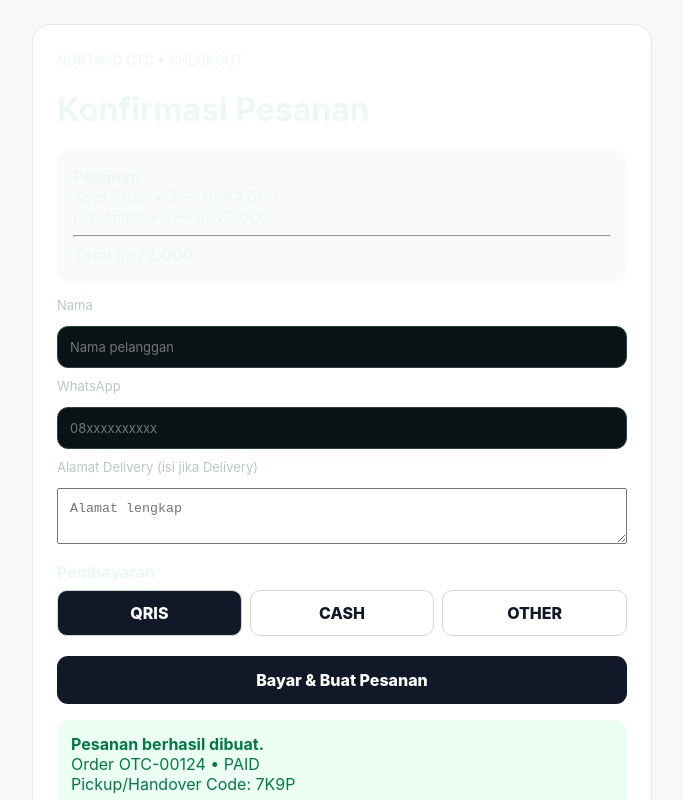
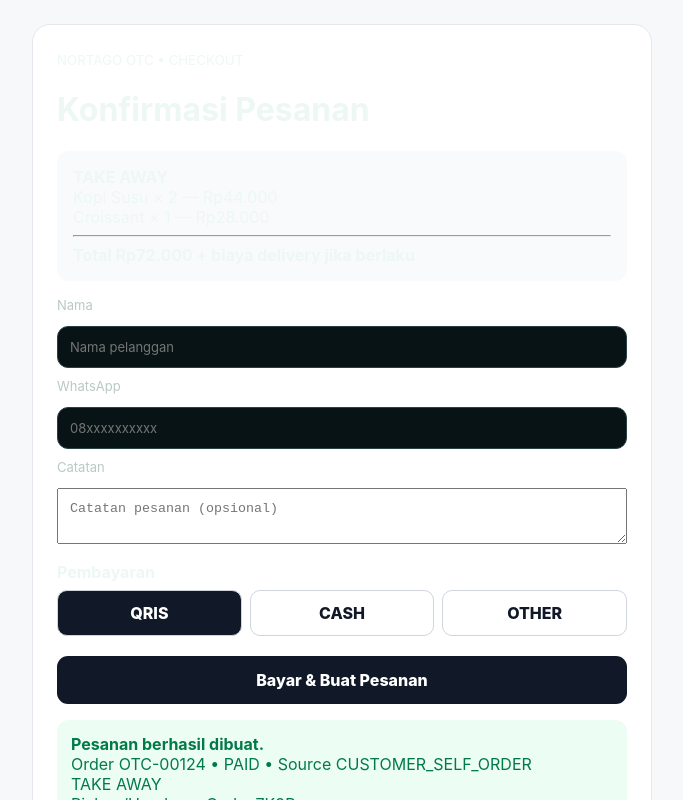
Before and after one commit to adiaris2022-rgb/tjsl-impact-control-tower, a Next.js app: page /otc/checkout in a window 1280 px wide. Both pictures are taken after a click on the button "Bayar & Buat Pesanan". Shown: the top 800 px of the page, without its empty margins (298-981 px from the left). Built offline with nearby package versions, Linux system fonts and the light colour scheme.

Commit message:
feat: complete OTC checkout for take away PO and delivery

```diff
--- a/app/otc/checkout/page.tsx
+++ b/app/otc/checkout/page.tsx
@@ -1,9 +1,23 @@
 "use client";
+import {useSearchParams} from "next/navigation";
 import {useState} from "react";
-export default function Checkout(){const [method,setMethod]=useState("QRIS"),[done,setDone]=useState(false);return <main style={{minHeight:"100vh",background:"#f7f8fa",padding:24,fontFamily:"Inter,system-ui,sans-serif"}}><div style={{maxWidth:620,margin:"0 auto",background:"#fff",padding:24,borderRadius:18,border:"1px solid #e4e7ec"}}>
-<small>NORTAGO OTC • CHECKOUT</small><h1>Konfirmasi Pesanan</h1><div style={{padding:16,background:"#f8fafc",borderRadius:12,margin:"16px 0"}}><b>Pesanan</b><div>Kopi Susu × 2 — Rp44.000</div><div>Croissant × 1 — Rp28.000</div><hr/><strong>Total Rp72.000</strong></div>
-<label>Nama<input placeholder="Nama pelanggan" style={{width:"100%",padding:12,margin:"6px 0 10px",boxSizing:"border-box"}}/></label><label>WhatsApp<input placeholder="08xxxxxxxxxx" style={{width:"100%",padding:12,margin:"6px 0 10px",boxSizing:"border-box"}}/></label><label>Alamat Delivery (isi jika Delivery)<textarea placeholder="Alamat lengkap" style={{width:"100%",padding:12,margin:"6px 0",boxSizing:"border-box"}}/></label>
-<div style={{marginTop:12}}><b>Pembayaran</b><div style={{display:"grid",gridTemplateColumns:"repeat(3,1fr)",gap:8,marginTop:8}}>{["QRIS","CASH","OTHER"].map(x=><button key={x} onClick={()=>setMethod(x)} style={{padding:12,borderRadius:10,border:"1px solid #d0d5dd",background:method===x?"#111827":"#fff",color:method===x?"#fff":"#111827"}}>{x}</button>)}</div></div>
-<button onClick={()=>setDone(true)} style={{width:"100%",marginTop:20,padding:14,border:0,borderRadius:11,background:"#111827",color:"#fff",fontWeight:800}}>Bayar & Buat Pesanan</button>
-{done&&<div style={{marginTop:16,padding:14,borderRadius:12,background:"#ecfdf3",color:"#027a48"}}><b>Pesanan berhasil dibuat.</b><br/>Order OTC-00124 • PAID<br/>Pickup/Handover Code: 7K9P</div>}
-<footer style={{marginTop:40,textAlign:"center",fontSize:12,color:"#98a2b3"}}>Supported by NORTAGO</footer></div></main>}
+
+export default function Checkout(){
+ const params=useSearchParams(); const mode=params.get("mode")||"TAKE AWAY";
+ const [method,setMethod]=useState("QRIS"),[done,setDone]=useState(false);
+ const [date,setDate]=useState(""),[time,setTime]=useState(""),[address,setAddress]=useState("");
+ const delivery=mode==="DELIVERY", po=mode==="PRE-ORDER";
+ const resultLine = po ? ("PO "+(date||"-")+" "+(time||"-")) : delivery ? "DELIVERY • Handover to third-party courier" : "TAKE AWAY";
+ return <main style={{minHeight:"100vh",background:"#f7f8fa",padding:24,fontFamily:"Inter,system-ui,sans-serif"}}><div style={{maxWidth:620,margin:"0 auto",background:"#fff",padding:24,borderRadius:18,border:"1px solid #e4e7ec"}}>
+ <small>NORTAGO OTC • CHECKOUT</small><h1>Konfirmasi Pesanan</h1>
+ <div style={{padding:16,background:"#f8fafc",borderRadius:12,margin:"16px 0"}}><b>{mode}</b><div>Kopi Susu × 2 — Rp44.000</div><div>Croissant × 1 — Rp28.000</div>{delivery&&<div>Delivery fee — dikonfigurasi bisnis/mitra</div>}<hr/><strong>Total Rp72.000 + biaya delivery jika berlaku</strong></div>
+ <label>Nama<input placeholder="Nama pelanggan" style={{width:"100%",padding:12,margin:"6px 0 10px",boxSizing:"border-box"}}/></label>
+ <label>WhatsApp<input placeholder="08xxxxxxxxxx" style={{width:"100%",padding:12,margin:"6px 0 10px",boxSizing:"border-box"}}/></label>
+ {po&&<div style={{display:"grid",gridTemplateColumns:"1fr 1fr",gap:10}}><label>Tanggal pickup<input type="date" value={date} onChange={e=>setDate(e.target.value)} style={{width:"100%",padding:12,marginTop:6,boxSizing:"border-box"}}/></label><label>Jam pickup<input type="time" value={time} onChange={e=>setTime(e.target.value)} style={{width:"100%",padding:12,marginTop:6,boxSizing:"border-box"}}/></label></div>}
+ {delivery&&<label>Alamat Delivery<textarea value={address} onChange={e=>setAddress(e.target.value)} placeholder="Alamat lengkap penerima" style={{width:"100%",padding:12,margin:"6px 0",boxSizing:"border-box"}}/></label>}
+ <label>Catatan<textarea placeholder="Catatan pesanan (opsional)" style={{width:"100%",padding:12,margin:"6px 0",boxSizing:"border-box"}}/></label>
+ <div style={{marginTop:12}}><b>Pembayaran</b><div style={{display:"grid",gridTemplateColumns:"repeat(3,1fr)",gap:8,marginTop:8}}>{["QRIS","CASH","OTHER"].map(x=><button key={x} onClick={()=>setMethod(x)} style={{padding:12,borderRadius:10,border:"1px solid #d0d5dd",background:method===x?"#111827":"#fff",color:method===x?"#fff":"#111827"}}>{x}</button>)}</div></div>
+ <button onClick={()=>setDone(true)} style={{width:"100%",marginTop:20,padding:14,border:0,borderRadius:11,background:"#111827",color:"#fff",fontWeight:800}}>Bayar & Buat Pesanan</button>
+ {done&&<div style={{marginTop:16,padding:14,borderRadius:12,background:"#ecfdf3",color:"#027a48"}}><b>Pesanan berhasil dibuat.</b><br/>Order OTC-00124 • PAID • Source CUSTOMER_SELF_ORDER<br/>{resultLine}<br/>Pickup/Handover Code: 7K9P</div>}
+ <footer style={{marginTop:40,textAlign:"center",fontSize:12,color:"#98a2b3"}}>Supported by NORTAGO</footer></div></main>
+}
```
